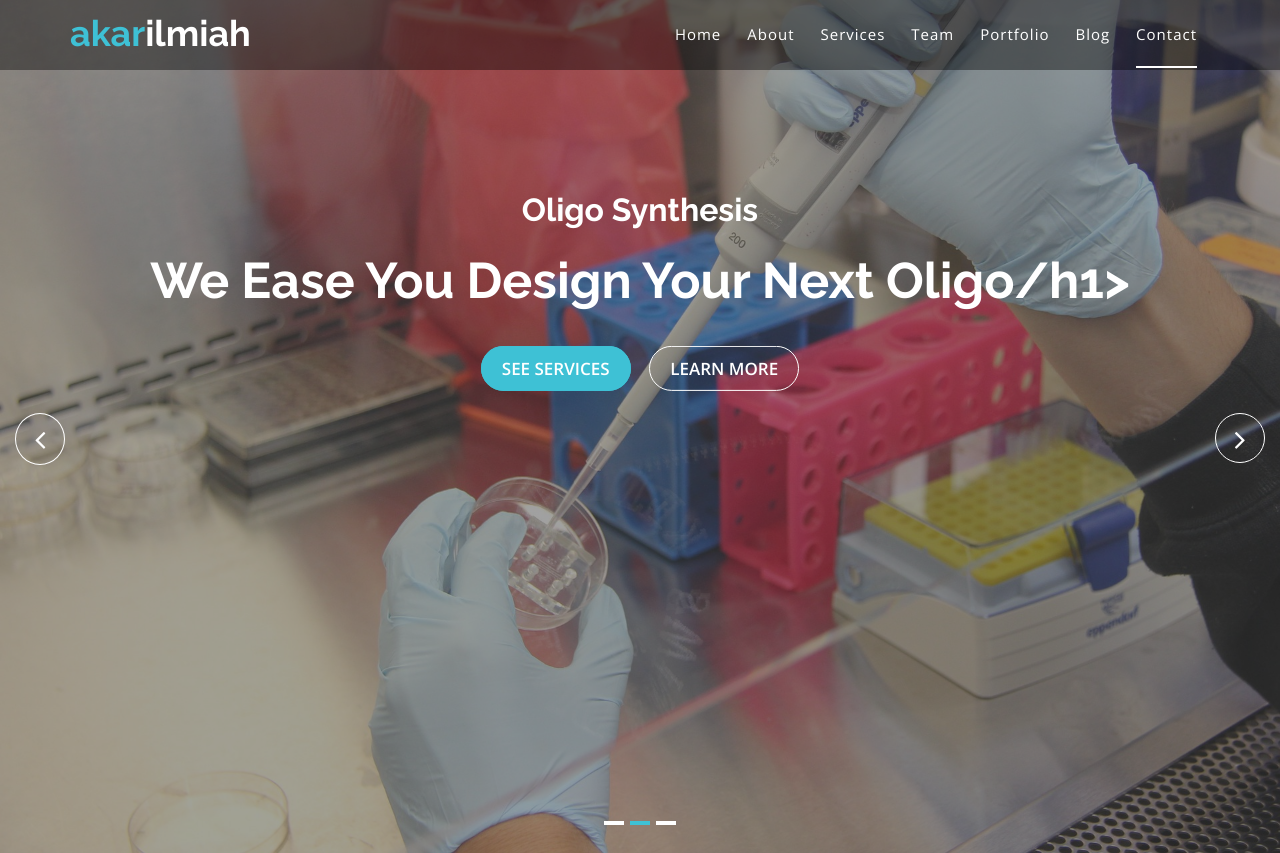
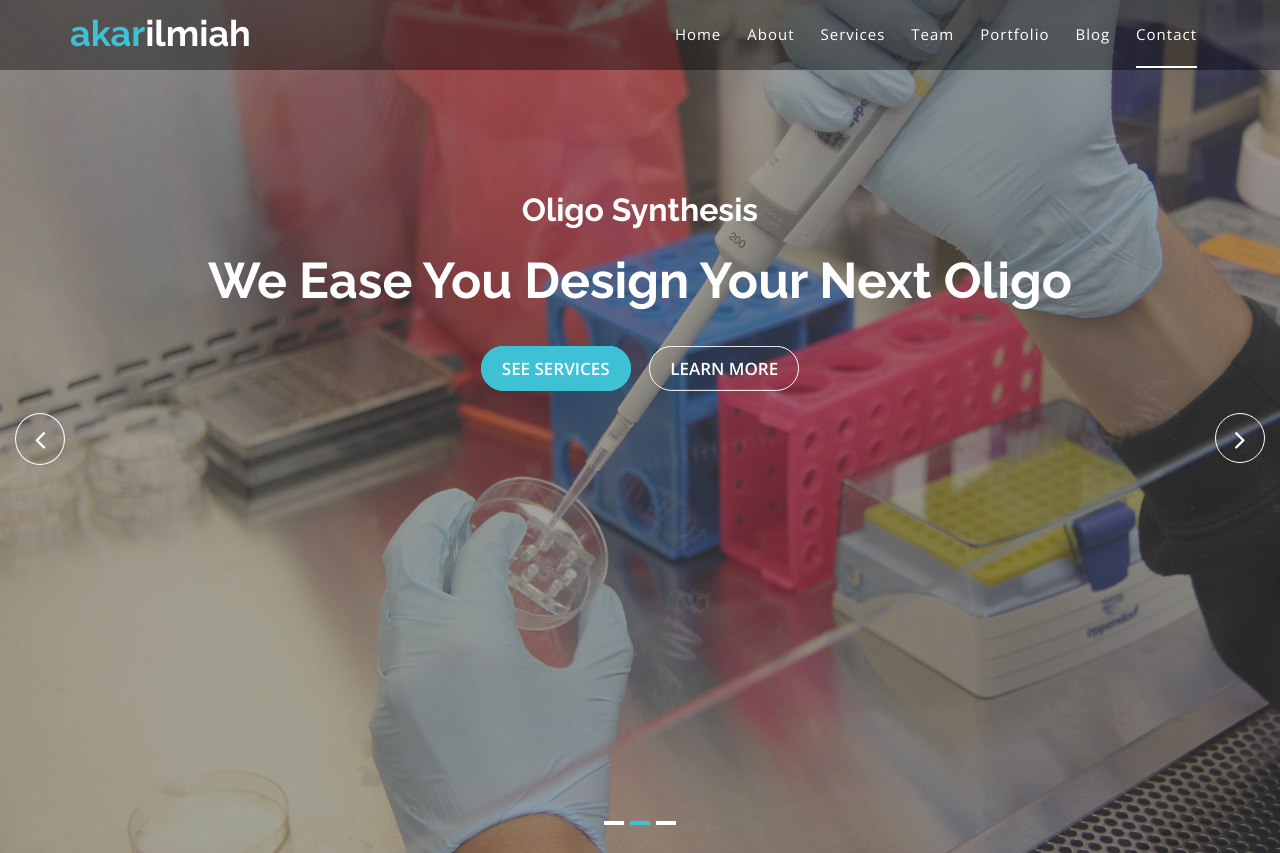
Before and after one commit to hendraismanto/akar_ilmiah_web, a plain HTML site: page static/index.html in a window 1280 px wide. Shown: the top 853 px of the page. Drawn offline with nearby package versions, Linux system fonts and the light colour scheme.

Commit message:
fixed typo on slider

```diff
--- a/static/index.html
+++ b/static/index.html
@@ -154,7 +154,7 @@
                 </div>
                 <!-- layer 2 -->
                 <div class="layer-1-2 wow slideInUp" data-wow-duration="2s" data-wow-delay=".1s">
-                  <h1 class="title2">We Ease You Design Your Next Oligo/h1>
+                  <h1 class="title2">We Ease You Design Your Next Oligo</h1>
                 </div>
                 <!-- layer 3 -->
                 <div class="layer-1-3 hidden-xs wow slideInUp" data-wow-duration="2s" data-wow-delay=".2s">
```
Also changed, not shown: static/img/team/1.png (added), static/img/team/2.png (added), static/img/team/3.png (added).
